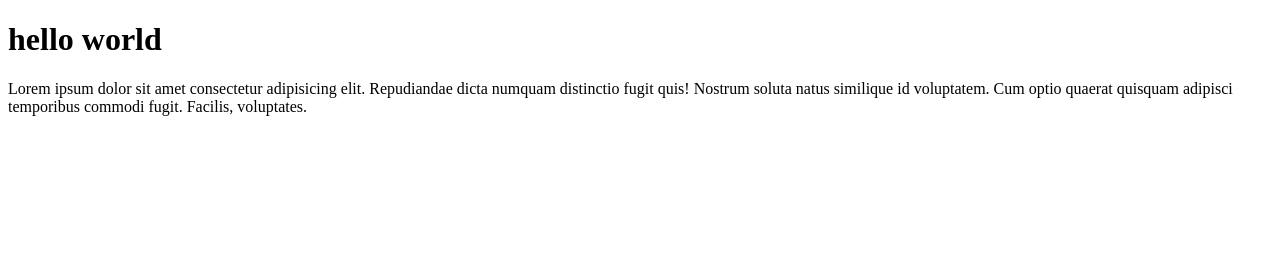
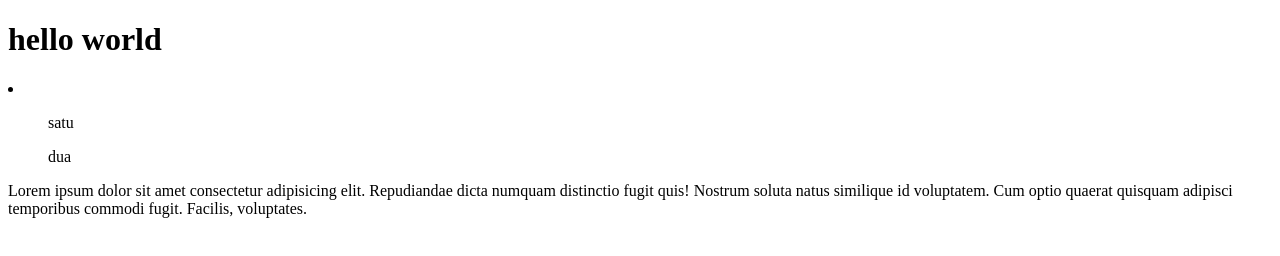
Before and after one commit to rezidzikrial/wpu-git-test2, a plain HTML site: page public/index.html in a window 1280 px wide. Drawn offline with Linux system fonts and the light colour scheme.

Commit message:
menambahkan list

```diff
--- a/public/index.html
+++ b/public/index.html
@@ -8,6 +8,10 @@
 </head>
 <body>
     <h1>hello world</h1>
+    <li>
+        <ul>satu</ul>
+        <ul>dua</ul>
+    </li>
     <p>Lorem ipsum dolor sit amet consectetur adipisicing elit. Repudiandae dicta numquam distinctio fugit quis! Nostrum soluta natus similique id voluptatem. Cum optio quaerat quisquam adipisci temporibus commodi fugit. Facilis, voluptates.</p>
 </body>
 </html>
```
